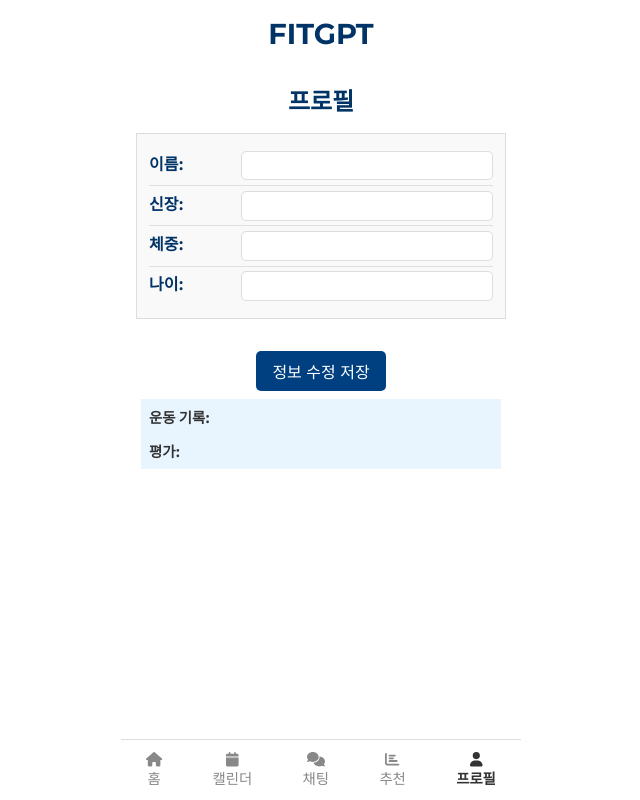
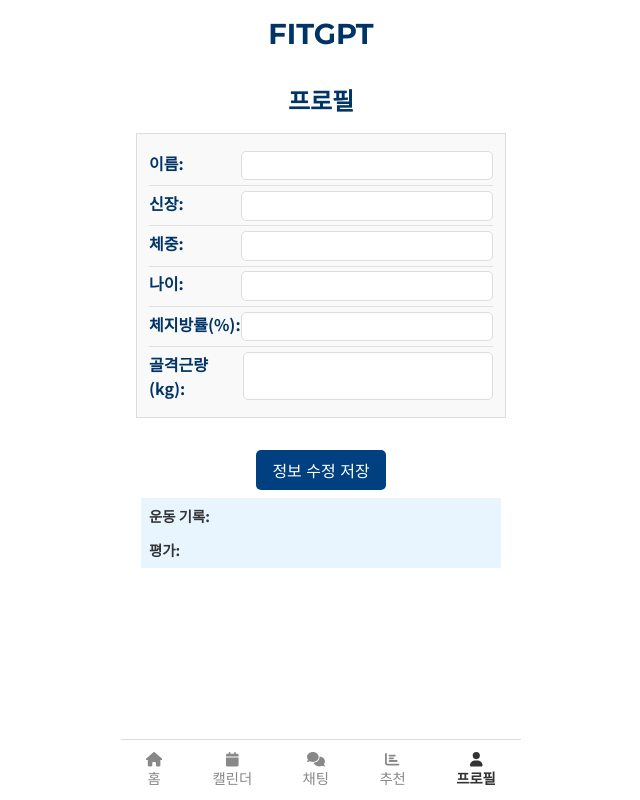
Before and after one commit to KangBJ-8303/FITGTP-SW, a React (Create React App) app in the folder fitgpt/: page /profile in a window 1280 px wide. Shown: the whole page, without its empty margins (319-959 px from the left). Built offline with nearby package versions, Linux system fonts and the light colour scheme.

Commit message:
프로필 체지방률, 골격근량 추가

```diff
--- a/fitgpt/src/Profile.jsx
+++ b/fitgpt/src/Profile.jsx
@@ -127,7 +127,7 @@ function Profile() {
     const { name, height, weight, age } = userData;
 
     try {
-      const response = await fetch('http://54.180.138.98:8080/api/user/update', {
+      const response = await fetch('http://54.180.138.98:443/api/user/update', {
         method: 'POST',
         headers: {
           'Content-Type': 'application/json',
@@ -199,6 +199,14 @@ function Profile() {
             onChange={(e) => handleInputChange(e, 'age')}
           />
         </InfoItem>
+        <InfoItem>
+          <Label>체지방률(%):</Label>
+          <Value type="number" value={userData.bodyFat} onChange={(e) => handleInputChange(e, 'bodyFat')}/>
+        </InfoItem>
+        <InfoItem>
+          <Label>골격근량(kg):</Label>
+          <Value type="number" value={userData.muscleMass} onChange={(e) => handleInputChange(e, 'muscleMass')}/>
+        </InfoItem>
       </InfoContainer>
       <SaveButton onClick={updateUserInfo}>정보 수정 저장</SaveButton>
       <SummaryText>
```
